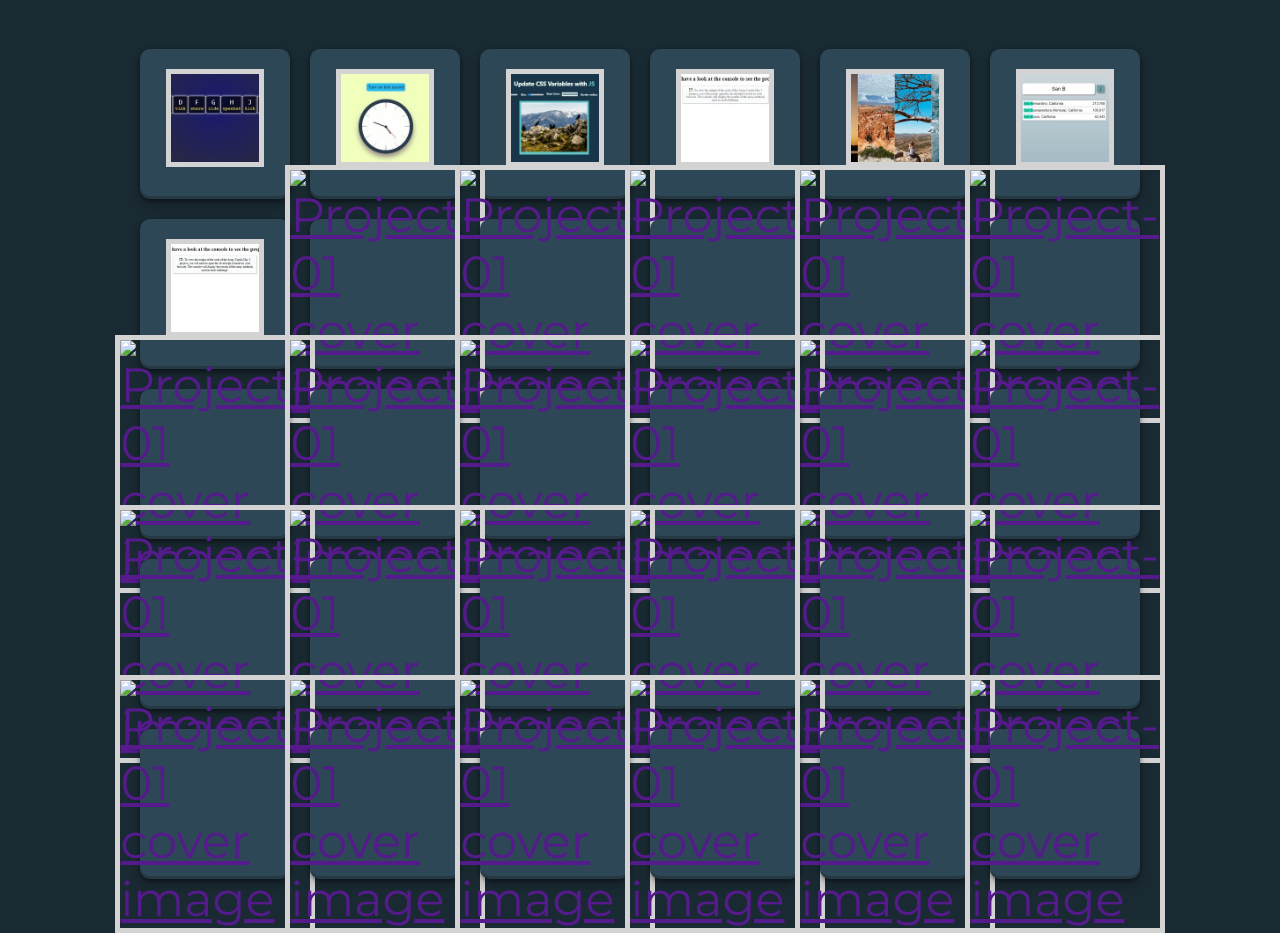
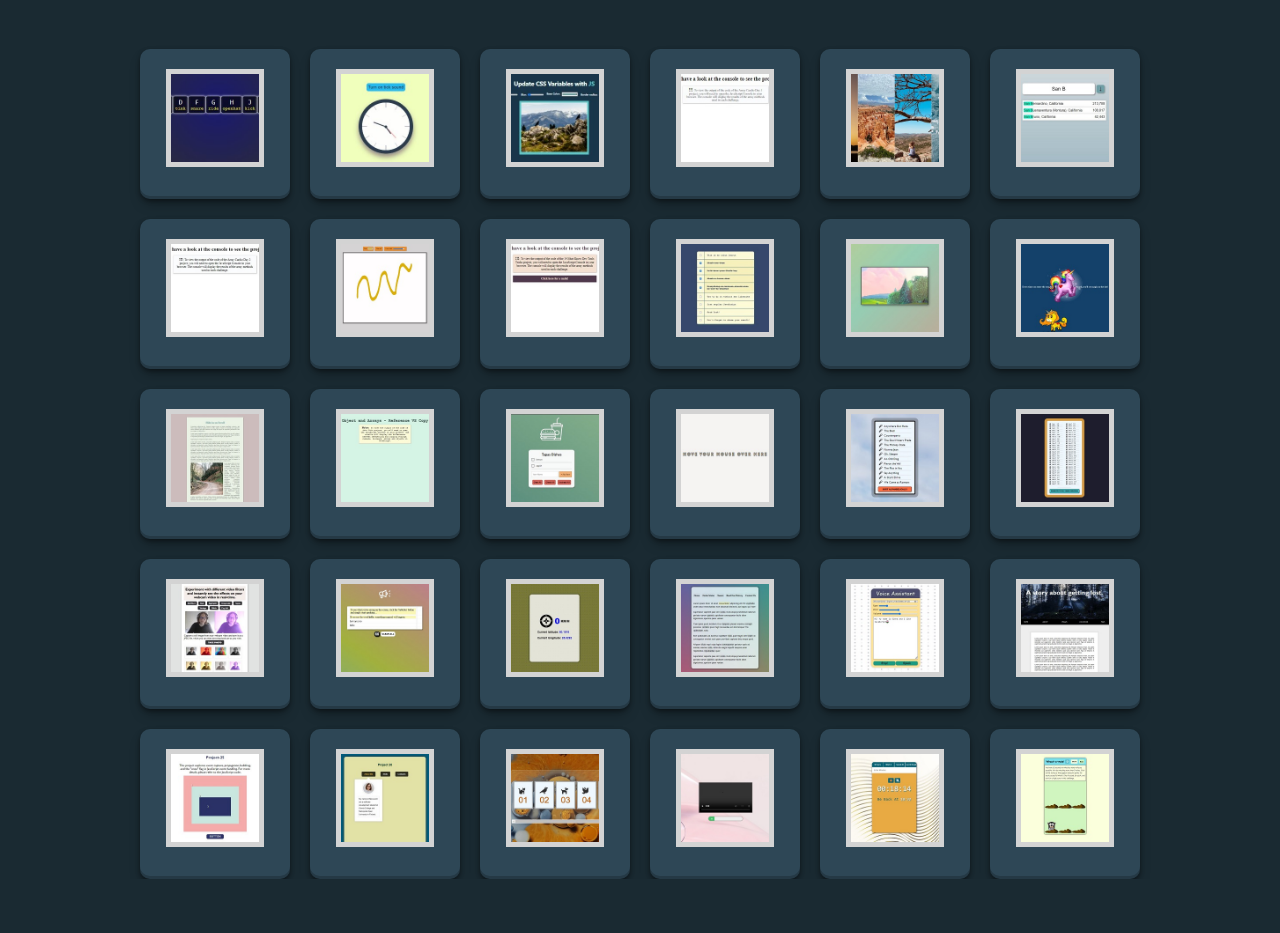
Before and after one commit to cozyGarage/Javascript30Challenge, a plain HTML site: page index.html in a window 1280 px wide. After the commit the page ends 879 px from the top, so only its background shows below. Drawn offline with Linux system fonts and the light colour scheme.

Commit message:
update style

```diff
--- a/index.html
+++ b/index.html
@@ -68,162 +68,162 @@
             </div>
             <div class="square shadow" data-id="square">
                 <div class="image-container">
-                    <a href="">
-                        <img src="" alt="Project-01 cover image"/>
+                    <a href="./08FunWithHTML5Canvas/">
+                        <img src="./assets/project-08-cover.jpg" alt="Project-01 cover image"/>
+                    </a>
+                </div>
+            </div>
+            <div class="square shadow" data-id="square">
+                <div class="image-container">
+                    <a href="./09DevToolDomination/">
+                        <img src="./assets/project-09-cover.jpg" alt="Project-01 cover image"/>
+                    </a>
+                </div>
+            </div>
+            <div class="square shadow" data-id="square">
+                <div class="image-container">
+                    <a href="./10HoldShiftandCheckCheckboxes/">
+                        <img src="./assets/project-10-cover.jpg" alt="Project-01 cover image"/>
+                    </a>
+                </div>
+            </div>
+            <div class="square shadow" data-id="square">
+                <div class="image-container">
+                    <a href="./11CustomVideoPlayer/">
+                        <img src="./assets/project-11-cover.jpg" alt="Project-01 cover image"/>
+                    </a>
+                </div>
+            </div>
+            <div class="square shadow" data-id="square">
+                <div class="image-container">
+                    <a href="./12KeySequenceDetection/">
+                        <img src="./assets/project-12-cover.jpg" alt="Project-01 cover image"/>
+                    </a>
+                </div>
+            </div>
+            <div class="square shadow" data-id="square">
+                <div class="image-container">
+                    <a href="./13SlideinonScroll/">
+                        <img src="./assets/project-13-cover.jpg" alt="Project-01 cover image"/>
                     </a>
                 </div>
             </div>
             <div class="square shadow" data-id="square">
                 <div class="image-container">
                     <a href="">
-                        <img src="" alt="Project-01 cover image"/>
+                        <img src="./assets/project-14-cover.jpg" alt="Project-01 cover image"/>
                     </a>
                 </div>
             </div>
             <div class="square shadow" data-id="square">
                 <div class="image-container">
                     <a href="">
-                        <img src="" alt="Project-01 cover image"/>
+                        <img src="./assets/project-15-cover.jpg" alt="Project-01 cover image"/>
                     </a>
                 </div>
             </div>
             <div class="square shadow" data-id="square">
                 <div class="image-container">
                     <a href="">
-                        <img src="" alt="Project-01 cover image"/>
+                        <img src="./assets/project-16-cover.jpg" alt="Project-01 cover image"/>
                     </a>
                 </div>
             </div>
             <div class="square shadow" data-id="square">
                 <div class="image-container">
                     <a href="">
-                        <img src="" alt="Project-01 cover image"/>
+                        <img src="./assets/project-17-cover.jpg" alt="Project-01 cover image"/>
                     </a>
                 </div>
             </div>
             <div class="square shadow" data-id="square">
                 <div class="image-container">
                     <a href="">
-                        <img src="" alt="Project-01 cover image"/>
+                        <img src="./assets/project-18-cover.jpg" alt="Project-01 cover image"/>
                     </a>
                 </div>
             </div>
             <div class="square shadow" data-id="square">
                 <div class="image-container">
                     <a href="">
-                        <img src="" alt="Project-01 cover image"/>
+                        <img src="./assets/project-19-cover.jpg" alt="Project-01 cover image"/>
                     </a>
                 </div>
             </div>
             <div class="square shadow" data-id="square">
                 <div class="image-container">
                     <a href="">
-                        <img src="" alt="Project-01 cover image"/>
+                        <img src="./assets/project-20-cover.jpg" alt="Project-01 cover image"/>
                     </a>
                 </div>
             </div>
             <div class="square shadow" data-id="square">
                 <div class="image-container">
                     <a href="">
-                        <img src="" alt="Project-01 cover image"/>
+                        <img src="./assets/project-21-cover.jpg" alt="Project-01 cover image"/>
                     </a>
                 </div>
             </div>
             <div class="square shadow" data-id="square">
                 <div class="image-container">
                     <a href="">
-                        <img src="" alt="Project-01 cover image"/>
+                        <img src="./assets/project-22-cover.jpg" alt="Project-01 cover image"/>
                     </a>
                 </div>
             </div>
             <div class="square shadow" data-id="square">
                 <div class="image-container">
                     <a href="">
-                        <img src="" alt="Project-01 cover image"/>
+                        <img src="./assets/project-23-cover.jpg" alt="Project-01 cover image"/>
                     </a>
                 </div>
             </div>
             <div class="square shadow" data-id="square">
                 <div class="image-container">
                     <a href="">
-                        <img src="" alt="Project-01 cover image"/>
+                        <img src="./assets/project-24-cover.jpg" alt="Project-01 cover image"/>
                     </a>
                 </div>
             </div>
             <div class="square shadow" data-id="square">
                 <div class="image-container">
                     <a href="">
-                        <img src="" alt="Project-01 cover image"/>
+                        <img src="./assets/project-25-cover.jpg" alt="Project-01 cover image"/>
                     </a>
                 </div>
             </div>
             <div class="square shadow" data-id="square">
                 <div class="image-container">
                     <a href="">
-                        <img src="" alt="Project-01 cover image"/>
+                        <img src="./assets/project-26-cover.jpg" alt="Project-01 cover image"/>
                     </a>
                 </div>
             </div>
             <div class="square shadow" data-id="square">
                 <div class="image-container">
                     <a href="">
-                        <img src="" alt="Project-01 cover image"/>
+                        <img src="./assets/project-27-cover.jpg" alt="Project-01 cover image"/>
                     </a>
                 </div>
             </div>
             <div class="square shadow" data-id="square">
                 <div class="image-container">
                     <a href="">
-                        <img src="" alt="Project-01 cover image"/>
+                        <img src="./assets/project-28-cover.jpg" alt="Project-01 cover image"/>
                     </a>
                 </div>
             </div>
             <div class="square shadow" data-id="square">
                 <div class="image-container">
                     <a href="">
-                        <img src="" alt="Project-01 cover image"/>
+                        <img src="./assets/project-29-cover.jpg" alt="Project-01 cover image"/>
                     </a>
                 </div>
             </div>
             <div class="square shadow" data-id="square">
                 <div class="image-container">
                     <a href="">
-                        <img src="" alt="Project-01 cover image"/>
-                    </a>
-                </div>
-            </div>
-            <div class="square shadow" data-id="square">
-                <div class="image-container">
-                    <a href="">
-                        <img src="" alt="Project-01 cover image"/>
-                    </a>
-                </div>
-            </div>
-            <div class="square shadow" data-id="square">
-                <div class="image-container">
-                    <a href="">
-                        <img src="" alt="Project-01 cover image"/>
-                    </a>
-                </div>
-            </div>
-            <div class="square shadow" data-id="square">
-                <div class="image-container">
-                    <a href="">
-                        <img src="" alt="Project-01 cover image"/>
-                    </a>
-                </div>
-            </div>
-            <div class="square shadow" data-id="square">
-                <div class="image-container">
-                    <a href="">
-                        <img src="" alt="Project-01 cover image"/>
-                    </a>
-                </div>
-            </div>
-            <div class="square shadow" data-id="square">
-                <div class="image-container">
-                    <a href="">
-                        <img src="" alt="Project-01 cover image"/>
+                        <img src="./assets/project-30-cover.jpg" alt="Project-01 cover image"/>
                     </a>
                 </div>
             </div>
```
